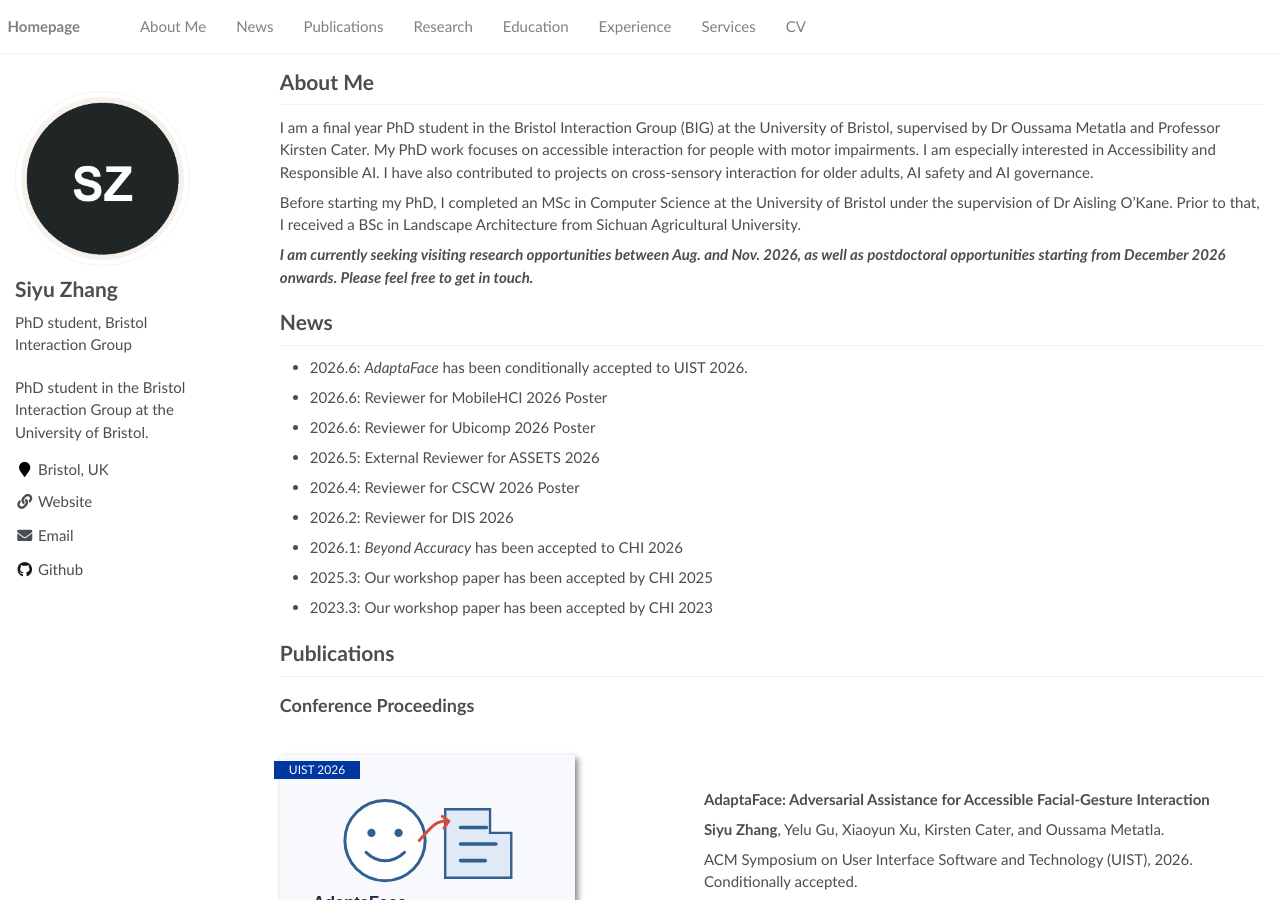
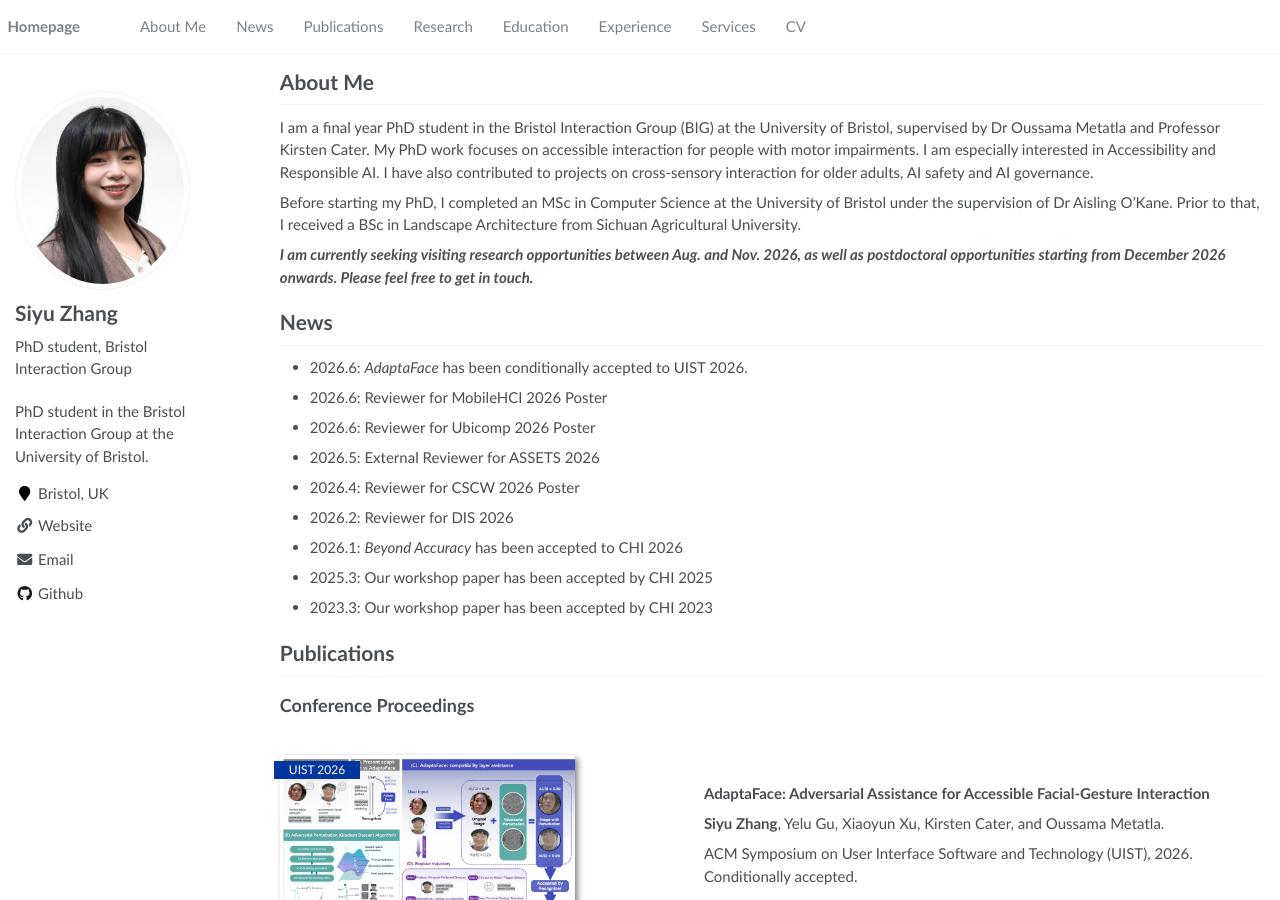
Before and after one commit to SiyuZhang-zsy/SiyuZhang-zsy.github.io, a Jekyll site: the page built from _pages/about.md, in a window 1280 px wide and 900 px high. Built offline with Jekyll 4.4.1, drawn with Linux system fonts in a browser that asks for light colours.

Commit message:
Update profile and publication images

```diff
--- a/_config.yml
+++ b/_config.yml
@@ -22,7 +22,7 @@ baidu_site_verification  :  # get baidu_site_verification from https://ziyuan.ba
 # Site Author
 author:
   name             : "Siyu Zhang"
-  avatar           : "images/siyu-avatar.png"
+  avatar           : "images/Siyu-photo.jpg"
   bio              : "PhD student, Bristol Interaction Group"
   location         : "Bristol, UK"
   employer         :
--- a/_pages/about.md
+++ b/_pages/about.md
@@ -32,7 +32,7 @@ Before starting my PhD, I completed an MSc in Computer Science at the University
 
 ## Conference Proceedings
 
-<div class='paper-box'><div class='paper-box-image'><div><div class="badge">UIST 2026</div><img src='images/pub-adaptaface.svg' alt="AdaptaFace publication thumbnail" width="75%"></div></div>
+<div class='paper-box'><div class='paper-box-image'><div><div class="badge">UIST 2026</div><img src='images/pub-adaptaface.png' alt="AdaptaFace publication thumbnail" width="75%"></div></div>
 <div class='paper-box-text' markdown="1">
 
 **AdaptaFace: Adversarial Assistance for Accessible Facial-Gesture Interaction**
@@ -44,7 +44,7 @@ ACM Symposium on User Interface Software and Technology (UIST), 2026. Conditiona
 </div>
 </div>
 
-<div class='paper-box'><div class='paper-box-image'><div><div class="badge">CHI 2026</div><img src='images/pub-beyond-accuracy.svg' alt="Beyond Accuracy publication thumbnail" width="75%"></div></div>
+<div class='paper-box'><div class='paper-box-image'><div><div class="badge">CHI 2026</div><img src='images/pub-beyond-accuracy.png' alt="Beyond Accuracy publication thumbnail" width="75%"></div></div>
 <div class='paper-box-text' markdown="1">
 
 **Beyond accuracy: Auditing allocative harms in facial-gesture recognition for people with motor impairments**
```
Also changed, not shown: images/Siyu-photo.jpg (added), images/pub-adaptaface.png (added), images/pub-beyond-accuracy.png (added).
